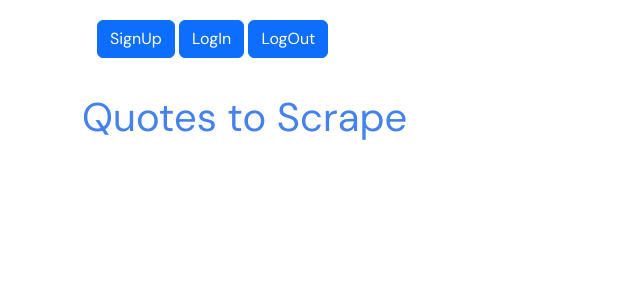
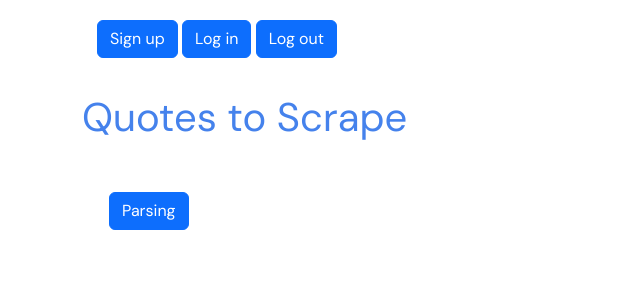
Before and after one commit to diixo/goit-web-django-hw, a Django app: page / in a window 1280 px wide. Shown: the top 300 px of the page, without its empty margins (0-640 px from the left). Run offline with Django 5.2, Linux system fonts and the light colour scheme; parts of the project's set-up code (start-up, migrations or seed data) failed here and were passed over.

Commit message:
fixed html

```diff
--- a/hw_project/quotes/static/quotes/style.css
+++ b/hw_project/quotes/static/quotes/style.css
@@ -17,7 +17,7 @@ h1, .h1, h2, .h2, h3, .h3 {
 }
 
 .header-box {
-    padding-bottom: 40px;
+    padding-bottom: 20px;
 }
 
 .row {
--- a/hw_project/quotes/templates/quotes/base.html
+++ b/hw_project/quotes/templates/quotes/base.html
@@ -16,13 +16,12 @@
 </head>
 
 <body>
-
     <div class="container">
         <div class="col-md-4">
             <p>
-                <a href="/login" class="btn btn-primary">SignUp</a>
-                <a href="/login" class="btn btn-primary">LogIn</a>
-                <a href="/login" class="btn btn-primary">LogOut</a>
+                <a href="/login" class="btn btn-primary">Sign up</a>
+                <a href="/login" class="btn btn-primary">Log in</a>
+                <a href="/login" class="btn btn-primary">Log out</a>
             </p>
         </div>
         <div class="row header-box">
--- a/hw_project/quotes/templates/quotes/index.html
+++ b/hw_project/quotes/templates/quotes/index.html
@@ -1,6 +1,14 @@
 {% extends "quotes/base.html" %}
 
 {% block content %}
+
+<div class="container">
+    <div class="col-md-4">
+        <p>
+            <a href="#" class="btn btn-primary">Parsing</a>
+        </p>
+    </div>
+</div>
 
 <div class="row">
     <div class="col-md-8">
```
